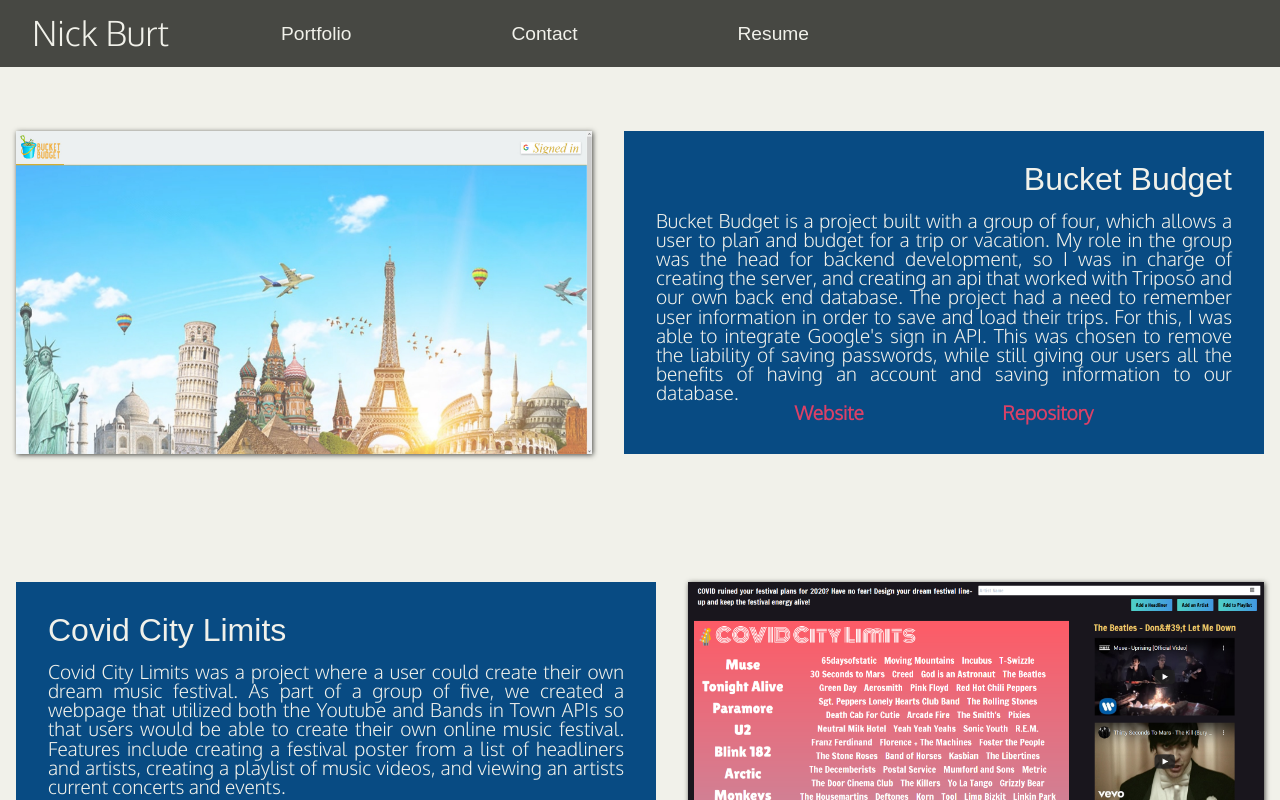
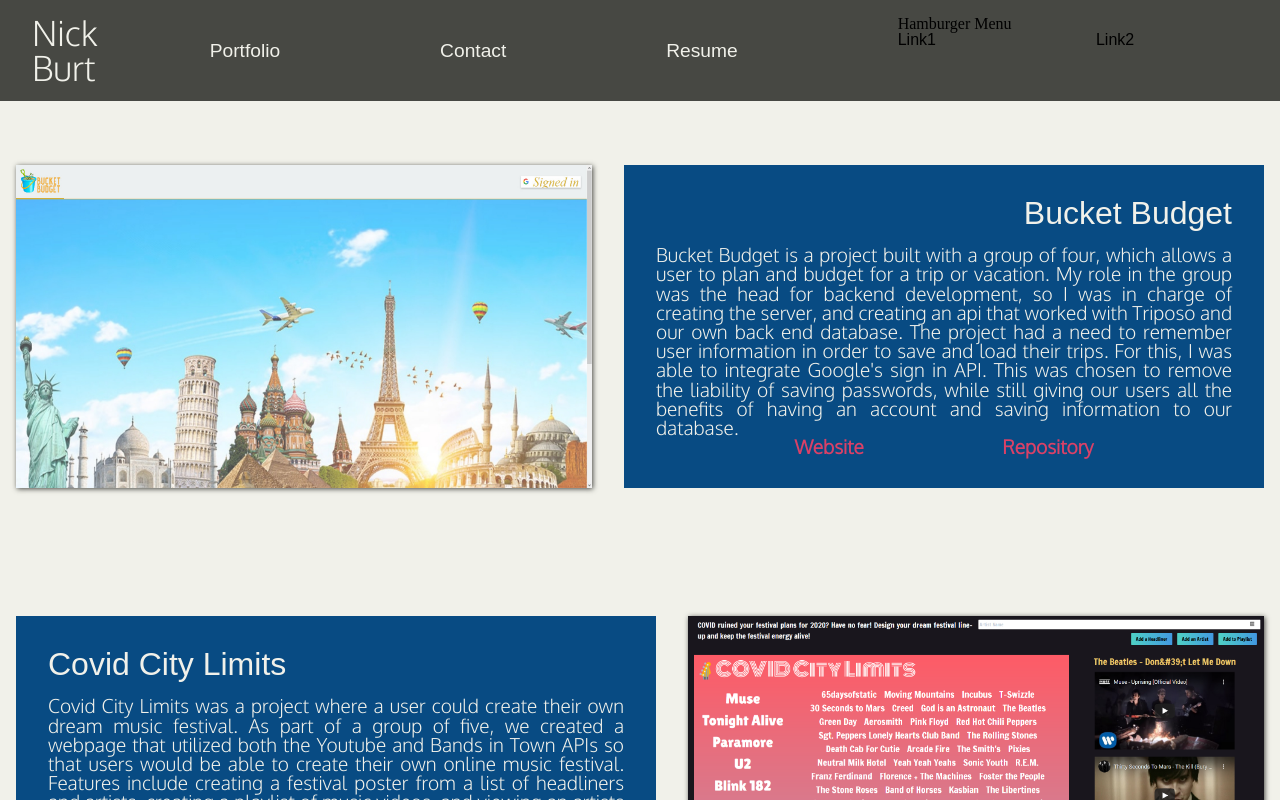
Before and after one commit to nbur4556/react-portfolio, a React (Create React App) app: page /portfolio in a window 1280 px wide. Shown: the top 800 px of the page. Built offline with nearby package versions, Linux system fonts and the light colour scheme; a web font is replaced by a local one.

Commit message:
feat: create hamburger menu component

```diff
--- /dev/null
+++ b/src/components/HamburgerMenu.js
@@ -0,0 +1,16 @@
+import React from 'react';
+
+const HamburgerMenu = () => {
+    return (
+        <section>
+            Hamburger Menu
+
+            <ul className="menulinks">
+                <li>Link1</li>
+                <li>Link2</li>
+            </ul>
+        </section>
+    )
+}
+
+export default HamburgerMenu;
--- a/src/components/Header.js
+++ b/src/components/Header.js
@@ -5,6 +5,9 @@ import { Link } from 'react-router-dom';
 import '../stylesheets/navbars.css';
 import '../stylesheets/navbars-responsive.css';
 import resume from '../assets/web-dev-resume.pdf';
+
+// Components
+import HamburgerMenu from './HamburgerMenu.js';
 
 const Header = () => {
     return (
@@ -19,6 +22,7 @@ const Header = () => {
                 {/* Link to Resume Opens PDF in New Tab */}
                 <a className="pagelink" href={resume} target="_blank" rel="noreferrer"><li>Resume</li></a>
             </ul>
+            <HamburgerMenu />
         </nav>
     );
 }
```
